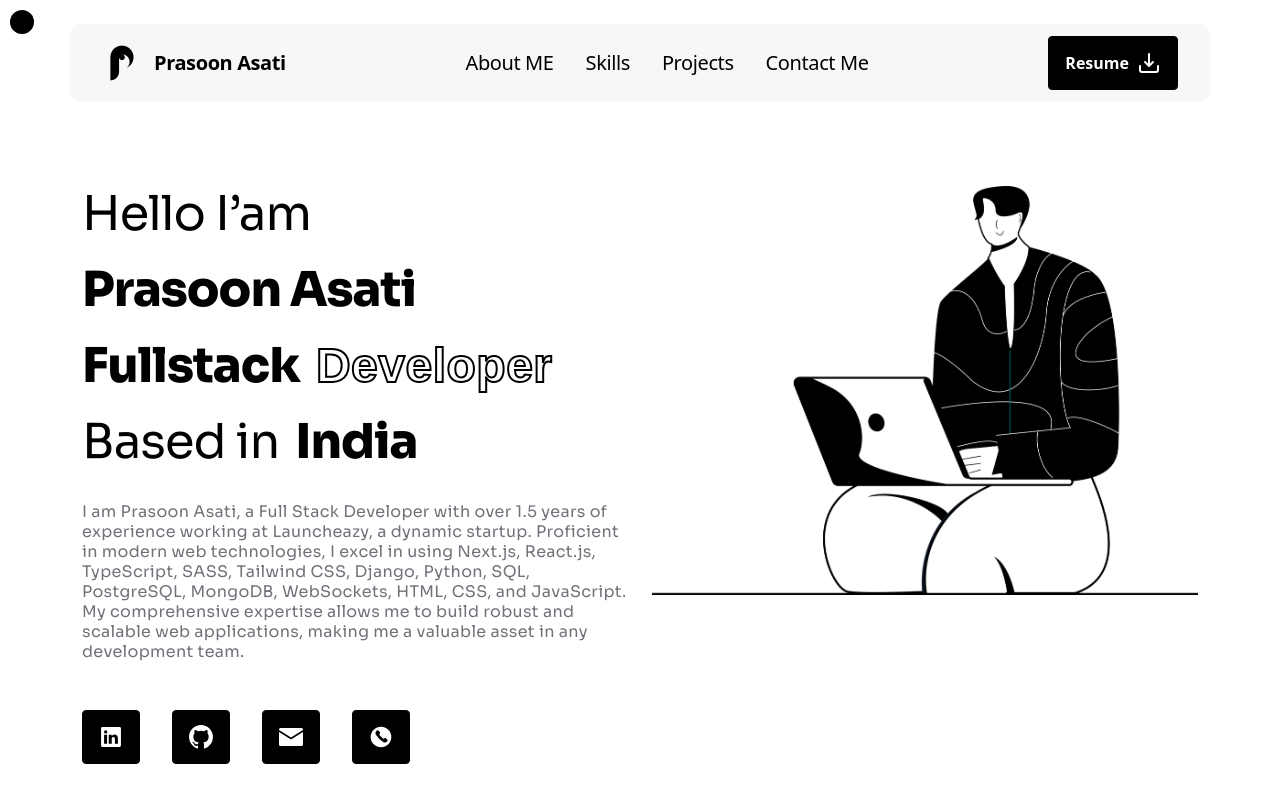
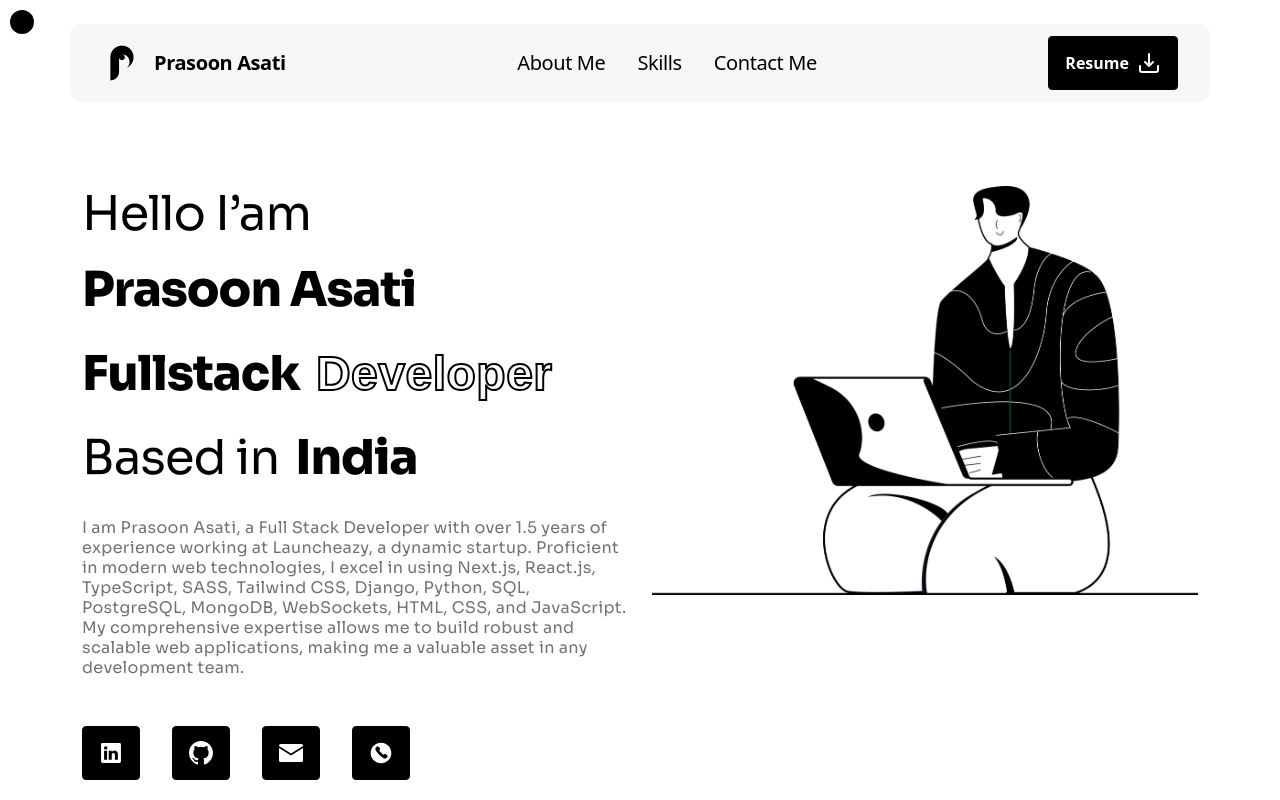
Before and after one commit to prasoon-88/portfolio-nextjs, a Next.js app: page / in a window 1280 px wide. Shown: the top 800 px of the page. Built offline with nearby package versions, Linux system fonts and the light colour scheme.

Commit message:
update: keywords

```diff
--- a/src/components/footer/index.tsx
+++ b/src/components/footer/index.tsx
@@ -86,7 +86,7 @@ const Footer = () => {
               <Input placeholder="Your website(if exists)" />
               <TextArea placeholder="How can i help?*" />
               <div className="btn-container">
-                <Button text={"Get In Touch"} size="small" type="submit" />
+                <Button text={"Get In Touch"} size="small" type="submit" className="contactBtn"/>
                 {SocialLinks.map((link, index) => {
                   return (
                     <a
--- a/src/components/navbar/index.tsx
+++ b/src/components/navbar/index.tsx
@@ -15,17 +15,17 @@ const Navbar = () => {
   };
   const navItems = [
     {
-      text: "About ME",
+      text: "About Me",
       link: "#aboutMe",
     },
     {
       text: "Skills",
       link: "#skill",
     },
-    {
-      text: "Projects",
-      link: "#projects",
-    },
+    // {
+    //   text: "Projects",
+    //   link: "#projects",
+    // },
     {
       text: "Contact Me",
       link: "#footer",
--- a/src/pages/_app.tsx
+++ b/src/pages/_app.tsx
@@ -40,7 +40,10 @@ export default function App({ Component, pageProps }: AppProps) {
           name="description"
           content="Prasoon Asati's Portfolio - Full Stack Developer skilled in React, Next.js, TypeScript, SASS, Tailwind, Python, Django, and more."
         />
-
+        <meta
+          name="keywords"
+          content="prasoon asati, prasoon, asati, portfolio, developer, frontend developer, asati, gyan sagar college of engineering, gsce, sagar, backend developer, full stack developer, react, next.js, typescript, sass, tailwind, python, django"
+        />
         <meta property="og:url" content="https://prasoonasati.me" />
         <meta property="og:type" content="website" />
         <meta
--- a/src/pages/index.tsx
+++ b/src/pages/index.tsx
@@ -52,9 +52,9 @@ const HeroSection = () => {
             <div className="introContianer">
               <div className="introduction">
                 <div className="primary-black">Hello I’am</div>
-                <div className="primary-black extra-bold">Prasoon Asati</div>
-                <div className="primary-black extra-bold">Fullstack</div>
-                <div className="outlined extra-bold">Developer</div>{" "}
+                <h1 className="primary-black extra-bold">Prasoon Asati</h1>
+                <h1 className="primary-black extra-bold">Fullstack</h1>
+                <h1 className="outlined extra-bold">Developer</h1>{" "}
                 <div className="primary-black">Based in</div>
                 <div className="primary-black extra-bold">India</div>
               </div>
--- a/src/styles/component/footer.scss
+++ b/src/styles/component/footer.scss
@@ -16,6 +16,11 @@
             gap: 8px;
         }
 
+        @media screen and (max-width: 768px) {
+            .contactBtn {
+                width: 100vw;
+            }
+        }
 
     }
 
--- a/src/styles/index.scss
+++ b/src/styles/index.scss
@@ -6,14 +6,13 @@
     margin: 0;
     padding: 0;
     box-sizing: border-box;
-    scroll-snap-align: smooth;
-
 }
 
 html,
 body {
     width: 100%;
     height: 100%;
+    scroll-behavior:smooth;
 }
 
 .underline {
@@ -21,7 +20,7 @@ body {
 }
 
 .hide-on-mobile {
-    @media screen and (max-width:768px) {
+    @media screen and (max-width:767px) {
         display: none !important;
     }
 }
@@ -39,7 +38,7 @@ body {
 }
 
 .show-on-mobile {
-    @media screen and (max-width:768px) {
+    @media screen and (max-width:767px) {
         display: block !important;
     }
 }
--- a/src/styles/vars/typography.scss
+++ b/src/styles/vars/typography.scss
@@ -1,8 +1,7 @@
 h1 {
-    font-size: 36px;
-    line-height: 44px;
+    font-size: 48px;
+    line-height: 56px;
     letter-spacing: -0.02em;
-    font-weight: 400;
 }
 
 h2 {
```
